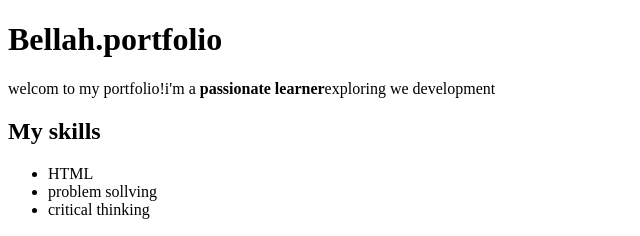
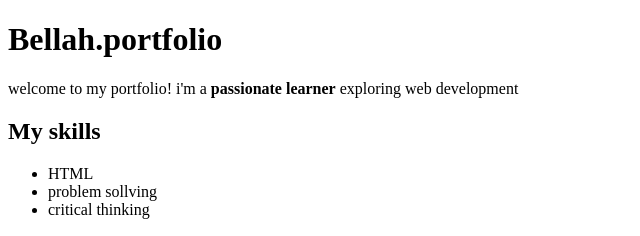
Before and after one commit to Bellah-aluse/Bellah-aluse, a plain HTML site: page index.html in a window 1280 px wide. Shown: the top 236 px of the page, 0-640 px from the left. Drawn offline with Linux system fonts and the light colour scheme.

Commit message:
Update index.html

```diff
--- a/index.html
+++ b/index.html
@@ -7,7 +7,7 @@
 </head>
 <body>
     <h1>Bellah.portfolio</h1>
-    <p>welcom to my portfolio!i'm a <strong>passionate learner</strong>exploring we development</p>
+    <p>welcome to my portfolio! i'm a <strong>passionate learner</strong> exploring web development</p>
     <h2>My skills</h2>
     <ul>
         <li>HTML</li>
```
